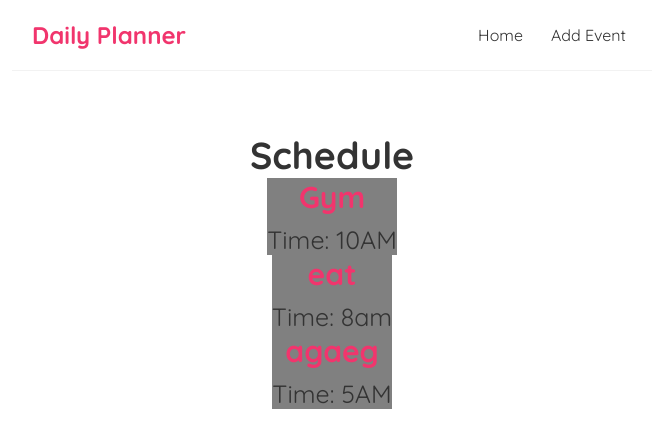
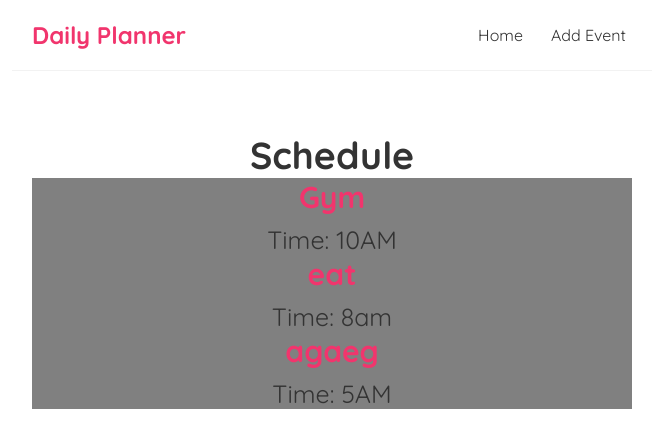
Before and after one commit to TheAnonymous-stack/daily-planner, a React (Create React App) app: page / in a window 1280 px wide. Shown: the top 448 px of the page, without its empty margins (308-971 px from the left). Built offline with nearby package versions, Linux system fonts and the light colour scheme; data requests are answered from the project's data file.

Commit message:
hid the display option until further solution

```diff
--- a/src/EventList.js
+++ b/src/EventList.js
@@ -4,8 +4,8 @@ const EventList = ({ USER_EVENTS, title }) => {
 
 
 const eventStyle = {
-    backgroundColor: "grey",
-    display: "inline-block"
+    backgroundColor: "grey"
+    // display: "inline-block"
 
 
 };
```
